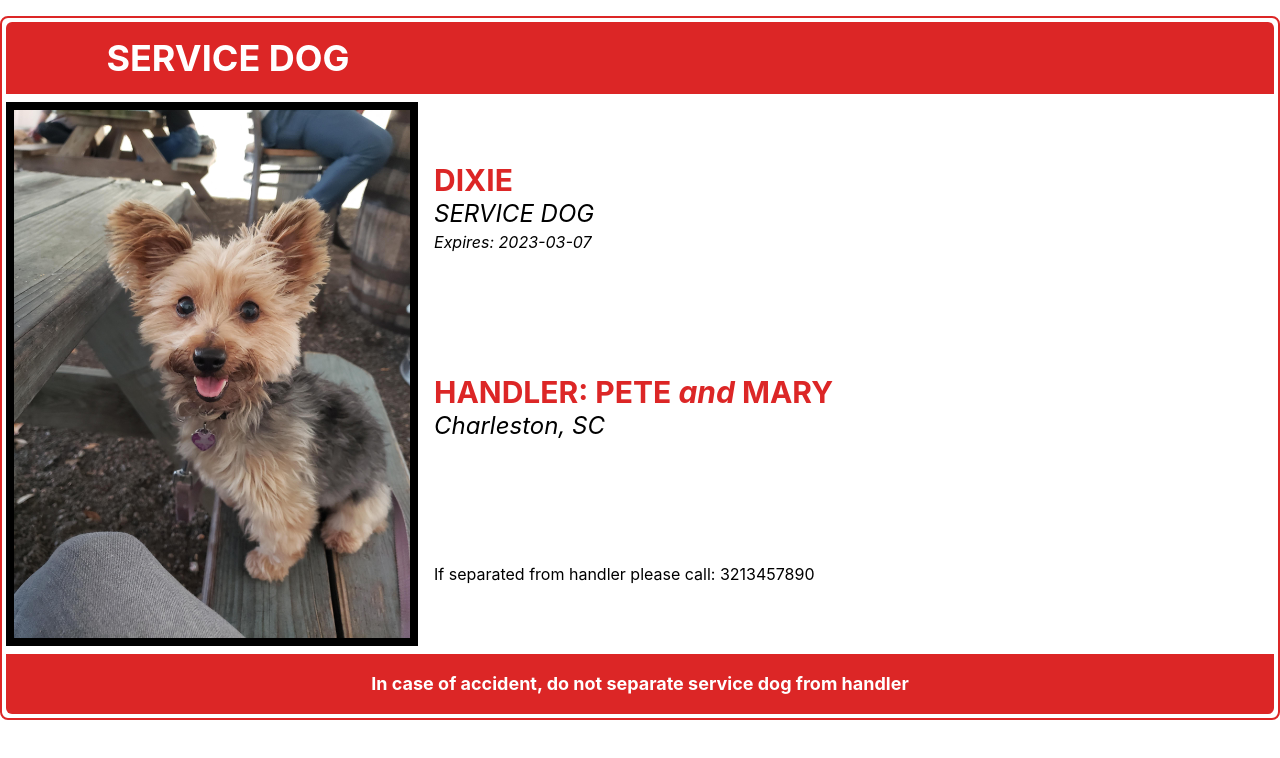
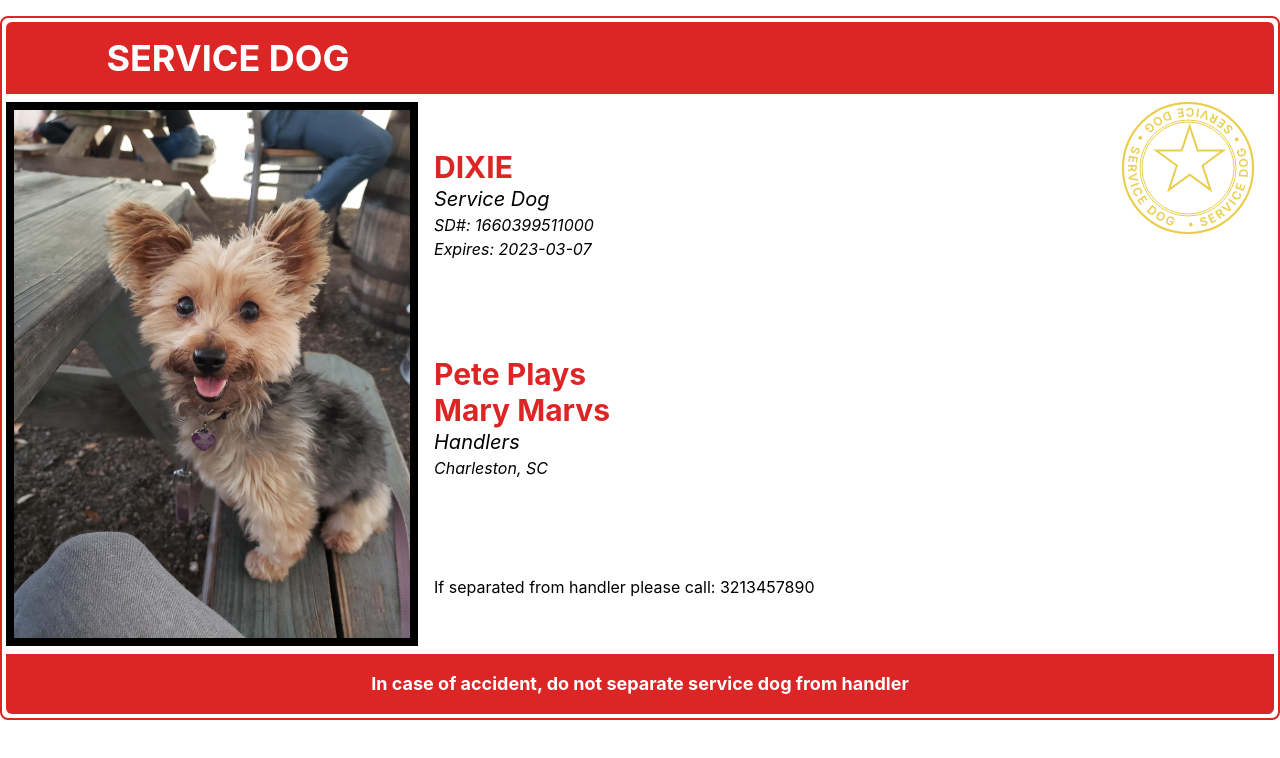
Before and after one commit to peteplays/doggy-id, a React (Create React App) app: page / in a window 1280 px wide. Shown: the top 758 px of the page. Built offline with nearby package versions, Linux system fonts and the light colour scheme.

Commit message:
reworked layout

```diff
--- a/src/App.tsx
+++ b/src/App.tsx
@@ -1,8 +1,6 @@
-import { Fragment } from 'react';
-
 import { data } from './data';
 
-const buildRegisteredDate = () => {
+const buildExpiredDate = () => {
   const today = new Date();
 
   const monthCal = today.getMonth() + 8;
@@ -10,6 +8,76 @@ const buildRegisteredDate = () => {
 
   return `${today.getFullYear() + 1}-${month > 9 ? month : `0${month}`}-07`;
 };
+
+const getStamp = () => (
+  <svg width="132" height="132">
+    <circle
+      cx="66"
+      cy="66"
+      r="65"
+      fill="none"
+      stroke="#E1B802"
+      strokeWidth="2"
+    />
+    <circle
+      cx="66"
+      cy="66"
+      r="65"
+      fill="none"
+      stroke="rgb(225, 184, 1,0.4)"
+      strokeWidth="2"
+    />
+    <circle
+      cx="66"
+      cy="66"
+      r="48"
+      fill="none"
+      stroke="#E1B802"
+      strokeWidth="1"
+    />
+    <circle
+      cx="66"
+      cy="66"
+      r="46"
+      fill="none"
+      stroke="#E1B802"
+      strokeWidth="1"
+    />
+    <defs>
+      <path
+        id="text-path"
+        d="M66 126A60 60 0 1 0 66 6a60 60 0 0 0 0 120"
+        fill="none"
+      />
+    </defs>
+    <text
+      dominantBaseline="middle"
+      textAnchor="middle"
+      x="50%"
+      y="51%"
+      fontFamily="Manrope3-ExtraBold, Manrope3"
+      fontSize="75"
+      fontWeight="600"
+      fill="none"
+      stroke="#E1B802"
+      strokeWidth="2"
+    >
+      ★
+    </text>
+    <text>
+      <textPath
+        xlinkHref="#text-path"
+        // fontFamily="Manrope3-ExtraBold, Manrope3"
+        fontSize="12"
+        fontWeight="600"
+        fill="#E1B802"
+        letterSpacing="2.14"
+      >
+        • SERVICE DOG • SERVICE DOG • SERVICE DOG
+      </textPath>
+    </text>
+  </svg>
+);
 
 const App = () => {
   const { dogName, dogImage, handlers, phone, city, state } = data;
@@ -20,9 +88,9 @@ const App = () => {
         <div className="col-start-1 col-end-2 text-center text-white font-bold uppercase text-4xl">
           <p>service dog</p>
         </div>
-        <div className="col-end-4 col-span-1 text-center text-white font-bold">
-          {/* <p>its real</p> */}
-        </div>
+        {/* <div className="col-end-4 col-span-1 text-center text-white font-bold">
+          <p>its real</p>
+        </div> */}
       </div>
 
       <div className="grid grid-cols-3 py-2 gap-4">
@@ -33,38 +101,30 @@ const App = () => {
             className="border-black border-8 h-50"
           />
         </div>
-        <div className="col-end-4 col-span-2 flex flex-col justify-around">
+        <div className="col-end-4 col-span-2 flex flex-col justify-around relative">
+          <div className="absolute top-0 right-5 opacity-70 -z-10">
+            {getStamp()}
+          </div>
+
           <div>
             <p className="text-red-600 font-bold uppercase text-3xl">
               {dogName}
             </p>
-            <p className="italic text-2xl uppercase">Service Dog</p>
-            <p className="italic">Expires: {buildRegisteredDate()}</p>
+            <p className="italic text-xl capitalize">Service Dog</p>
+            <p className="italic">SD#: {Date.now()}</p>
+            <p className="italic">Expires: {buildExpiredDate()}</p>
           </div>
+
           <div>
-            <p className="text-red-600 font-bold uppercase text-3xl">
-              handler:{' '}
-              {handlers.map((handler, idx) => {
-                switch (true) {
-                  case handlers.length === idx + 1:
-                    return (
-                      <Fragment key={handler}>
-                        <span className="lowercase italic"> and</span> {handler}
-                      </Fragment>
-                    );
-                  case handlers.length === idx + 2:
-                    return <Fragment key={handler}>{handler}</Fragment>;
-                  default:
-                    return (
-                      <Fragment key={handler}>
-                        {handler}
-                        {', '}
-                      </Fragment>
-                    );
-                }
-              })}
+            <div className="text-red-600 font-bold capitalize text-3xl">
+              {handlers.map((handler) => (
+                <p key={handler}>{handler}</p>
+              ))}
+            </div>
+            <p className="italic text-xl capitalize">
+              handler{handlers.length > 1 ? 's' : ''}
             </p>
-            <p className="italic text-2xl">
+            <p className="italic">
               <span className="capitalize">{city}</span>,{' '}
               <span className="uppercase">{state}</span>
             </p>
--- a/src/data.ts
+++ b/src/data.ts
@@ -3,7 +3,7 @@ import dixie from './images/dixie.jpg';
 export const data = {
   dogName: 'dixie',
   dogImage: dixie,
-  handlers: ['pete', 'mary'],
+  handlers: ['pete plays', 'mary marvs'],
   city: 'charleston',
   state: 'sc',
   phone: '3213457890',
```
